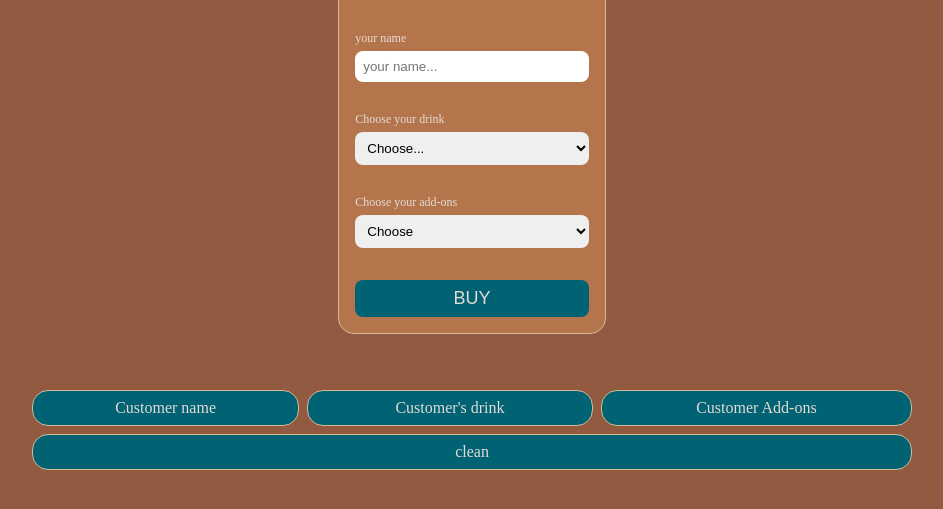
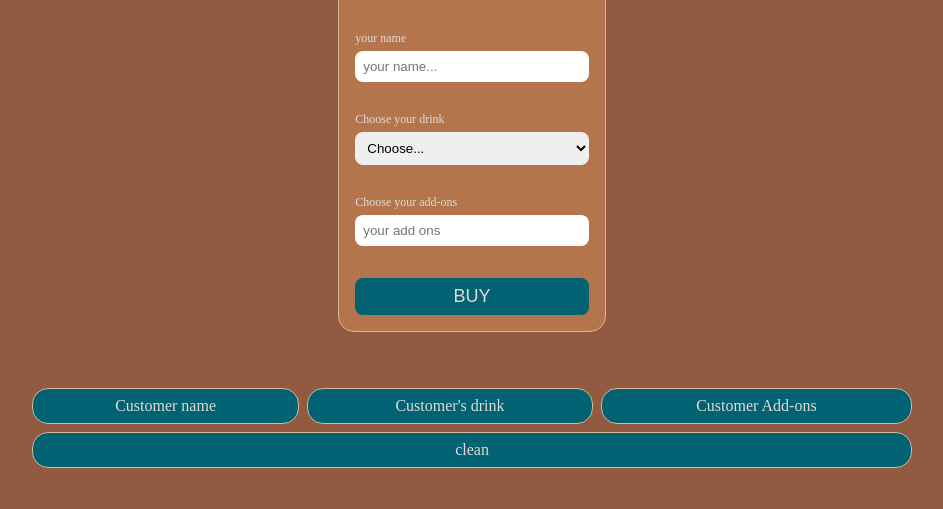
Before and after one commit to rayan-2006/js-codeyad, a plain HTML site: page index.html in a window 1280 px wide. Shown: the part 225-734 px from the top of the page, without its empty margins (168-1111 px from the left). Drawn offline with Linux system fonts and the light colour scheme; a web font is replaced by a local one.

Commit message:
Refactor input handling for customer add-ons and update HTML structure

```diff
--- a/asetss/js/index.js
+++ b/asetss/js/index.js
@@ -4,7 +4,7 @@ const btn = document.getElementById("btn");
 const buy = () => {
   const InputCustomerName = document.getElementById("Customer-name").value.trim();
   const inputCustomerDrink = document.getElementById("Customer-drink").value;
-  const inputCustomerAddOns = document.getElementById("Customer-Add-ons").value;
+  const inputCustomerAddOns = document.getElementById("Customer-Add-ons").value.trim();
   const ordersTr = document.getElementById("ordersTr");
 
   let CustomerName = InputCustomerName || undefined;
--- a/index.html
+++ b/index.html
@@ -36,12 +36,14 @@
 
     <div class="input-class">
       <label for="Customer-Add-ons">Choose your add-ons</label>
-      <select name="" id="Customer-Add-ons" class="Customer-Add-ons" title="Choosing a beverage additive">
+      <input type="text" name="" id="Customer-Add-ons" class="Customer-Add-ons" title="Choosing a beverage additive"
+        placeholder="your add ons">
+      <!-- <select name="" id="Customer-Add-ons" class="Customer-Add-ons" title="Choosing a beverage additive">
         <option value="" disabled selected>Choose</option>
         <option value="milk">milk</option>
         <option value="sugar">sugar</option>
         <option value="lemon">lemon</option>
-      </select>
+      </select> -->
     </div>
 
     <input type="button" value="BUY" class="btn" id="btn">
```
